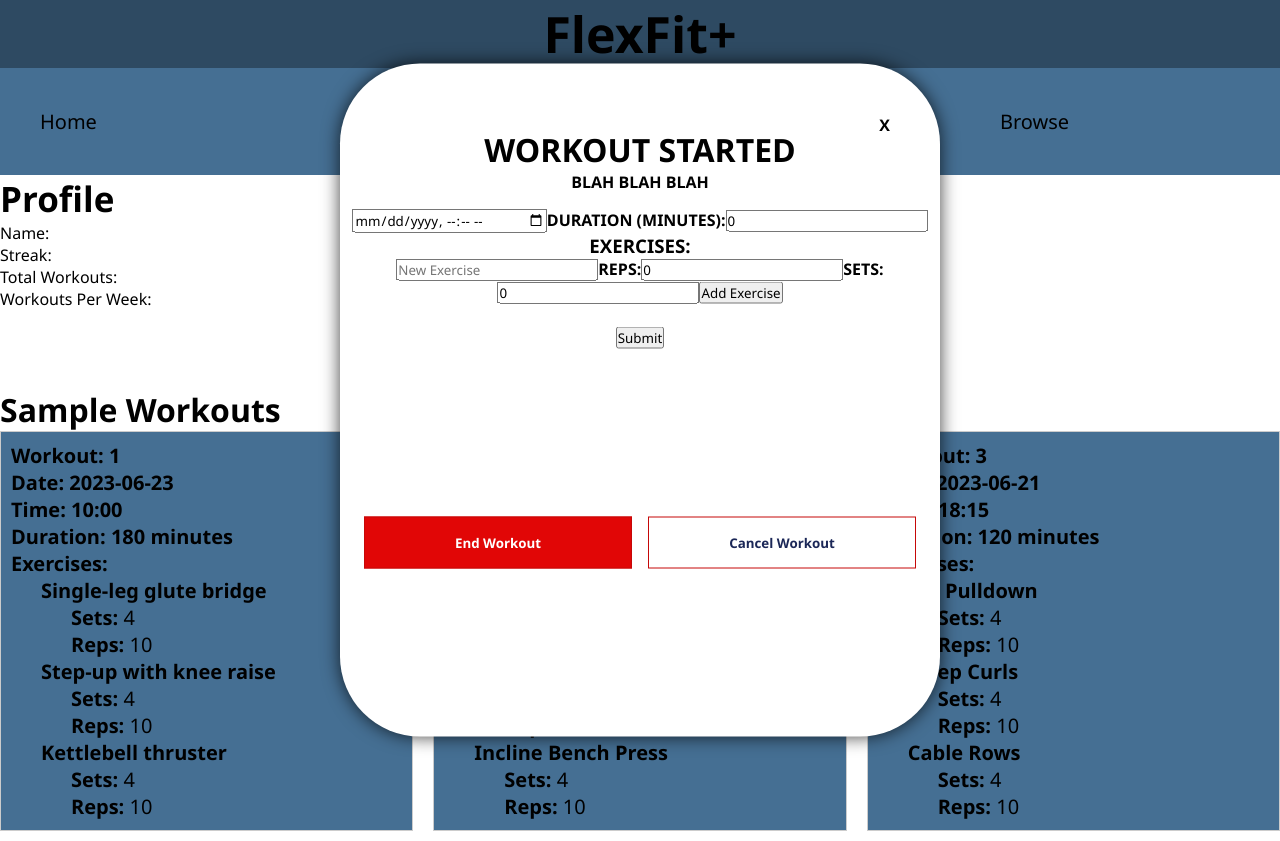
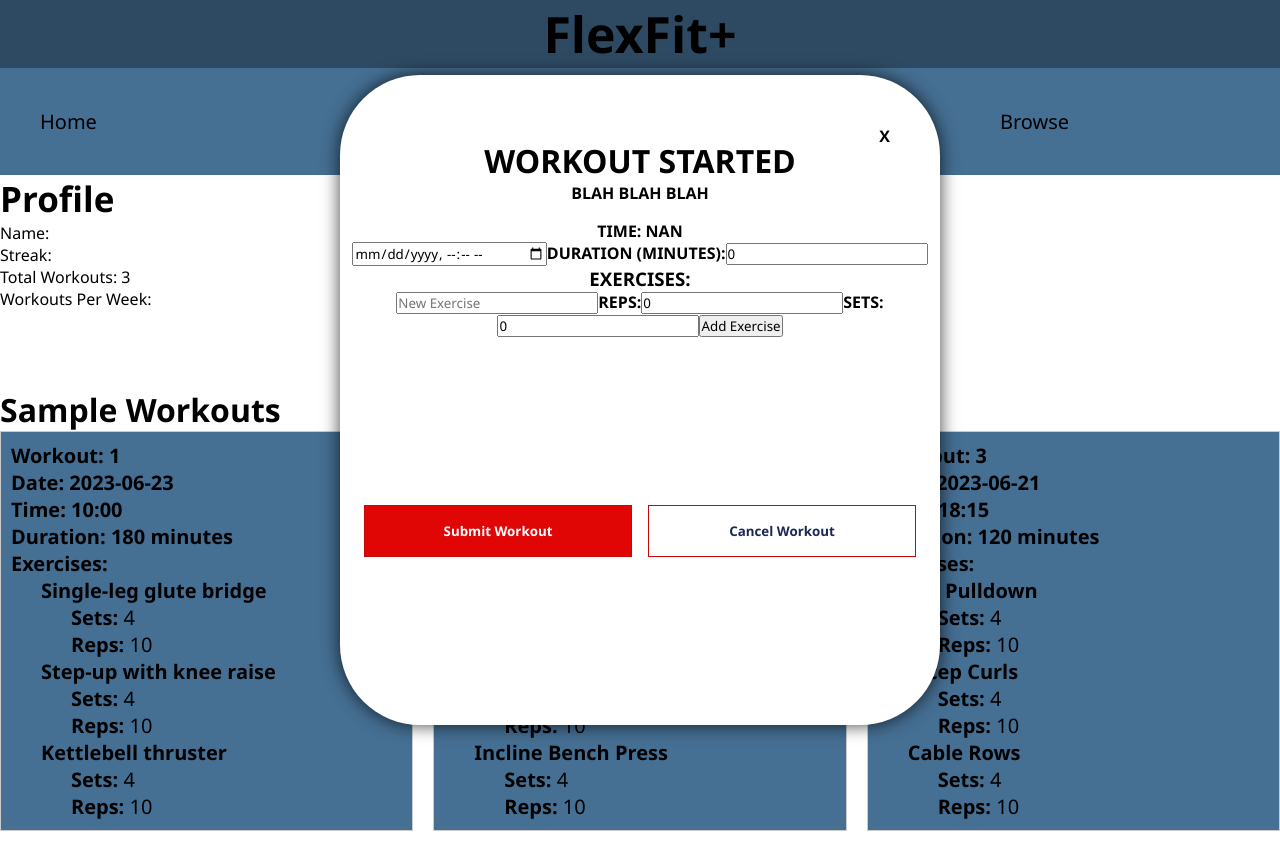
Before and after one commit to marckatz/exercises, a React (Create React App) app: page / in a window 1280 px wide. Both pictures are taken after a click on the button "BEGIN WORKOUT". Shown: the top 841 px of the page. Built offline with nearby package versions, Linux system fonts and the light colour scheme; data requests are answered from the project's data file.

Commit message:
continue working out form in modal

```diff
--- a/src/components/Home.js
+++ b/src/components/Home.js
@@ -19,9 +19,12 @@ function Home(){
         workout={workout}
         />
     ))
+
+    const totalWorkouts = workouts.length
+
     return (
         <div>
-            <Profile />
+            <Profile totalWorkouts={totalWorkouts}/>
             <h1>Sample Workouts</h1>
             <div className="workout-grid">{renderWorkouts}</div>
         </div>
--- a/src/components/Modal.js
+++ b/src/components/Modal.js
@@ -9,8 +9,6 @@ const Modal = ({ open, onClose }) => {
         headers:{"Content-Type": "application/json"},
         body:JSON.stringify(workoutObj)
     })
-    // .then(r=>r.json())
-    // .then(workout => setHistory(h => [...h, workout]))
   }
 
 
@@ -33,14 +31,6 @@ const Modal = ({ open, onClose }) => {
           <div>
             <WorkoutForm addWorkout={addWorkout}/>
           </div>
-          <div className='btnContainer'>
-            <button className='btnPrimary'>
-              <span className='bold'> End Workout</span>
-            </button>
-            <button className='btnOutline'>
-              <span className='bold'>Cancel Workout</span>
-            </button>
-          </div>
         </div>
       </div>
     </div>
--- a/src/components/Profile.js
+++ b/src/components/Profile.js
@@ -2,7 +2,7 @@ import React from "react";
 import Modal from './Modal';
 import { useState} from "react"
 
-function Profile(){
+function Profile({totalWorkouts}){
     const [openModal, setOpenModal] = useState(false);
     return (
         <div>
@@ -10,7 +10,7 @@ function Profile(){
                 <h2 className="profile">Profile</h2>
                 <p>Name: </p>
                 <p>Streak: </p>
-                <p>Total Workouts: </p>
+                <p>Total Workouts: {totalWorkouts}</p>
                 <p>Workouts Per Week: </p>
             </div>
             <div className= "button-div">
--- a/src/components/WorkoutForm.js
+++ b/src/components/WorkoutForm.js
@@ -1,6 +1,6 @@
 import React, { Children, useState } from "react";
 
-function WorkoutForm({addWorkout}){
+function WorkoutForm({ addWorkout }) {
     const [newDateTime, setDateTime] = useState("")
     const [newDuration, setDuration] = useState(0)
 
@@ -10,15 +10,17 @@ function WorkoutForm({addWorkout}){
     const [newExerciseName, setNewExerciseName] = useState("")
     const [newExerciseReps, setNewExerciseReps] = useState(0)
     const [newExerciseSets, setNewExerciseSets] = useState(0)
+    const [startTime, setStartTime] = useState(Date.now)
+    const [timeSpent, setTimeSpent] = useState(0)
 
-    function handleSubmit(e){
+    function handleSubmit(e) {
         e.preventDefault()
         const tIndex = newDateTime.indexOf('T')
         const workoutObj = {
-            date:newDateTime.slice(0,tIndex),
-            time:newDateTime.slice(tIndex+1),
-            duration:newDuration,
-            exercises:exerciseList
+            date: newDateTime.slice(0, tIndex),
+            time: newDateTime.slice(tIndex + 1),
+            duration: newDuration,
+            exercises: exerciseList
         }
         addWorkout(workoutObj)
         setDateTime("")
@@ -27,33 +29,33 @@ function WorkoutForm({addWorkout}){
         setExerciseList([])
     }
 
-    function handleDateTimeChange(e){
+    function handleDateTimeChange(e) {
         setDateTime(e.target.value)
     }
 
-    function handleDurationChange(e){
+    function handleDurationChange(e) {
         setDuration(e.target.value)
     }
 
-    function handleNameChange(e){
+    function handleNameChange(e) {
         setNewExerciseName(e.target.value)
     }
 
-    function handleRepsChange(e){
+    function handleRepsChange(e) {
         setNewExerciseReps(e.target.value)
     }
 
-    function handleSetsChange(e){
+    function handleSetsChange(e) {
         setNewExerciseSets(e.target.value)
     }
 
-    function addNewExercise(name, sets, reps){
-        const exerciseObj = {name:name, reps:reps, sets:sets}
+    function addNewExercise(name, sets, reps) {
+        const exerciseObj = { name: name, reps: reps, sets: sets }
         setExercises(e => Children.toArray([...e, <li>{name}</li>]))
         setExerciseList(e => [...e, exerciseObj])
     }
 
-    function handleAddExercise(e){
+    function handleAddExercise(e) {
         e.preventDefault()
         addNewExercise(newExerciseName, newExerciseReps, newExerciseSets)
         setNewExerciseName("")
@@ -63,6 +65,7 @@ function WorkoutForm({addWorkout}){
 
     return (
         <form onSubmit={handleSubmit}>
+            <p>Time: {Math.floor((startTime-Date.now) / 1000)}</p>
             <input type="datetime-local" value={newDateTime} onChange={handleDateTimeChange} />
             <label htmlFor="duration">Duration (minutes):</label>
             <input type="number" id="duration" value={newDuration} onChange={handleDurationChange} />
@@ -80,10 +83,15 @@ function WorkoutForm({addWorkout}){
                 <input type="number" id="sets" value={newExerciseSets} onChange={handleSetsChange} />
 
                 <button onClick={handleAddExercise}>Add Exercise</button>
-                </div>
-            <br />
-
-            <input type="submit" value="Submit"/>
+            </div>
+            <div className='btnContainer'>
+                <button className='btnPrimary' onClick={handleSubmit}>
+                    <span className='bold'> Submit Workout</span>
+                </button>
+                <button className='btnOutline'>
+                    <span className='bold'>Cancel Workout</span>
+                </button>
+            </div>
         </form>
     )
 }
```
